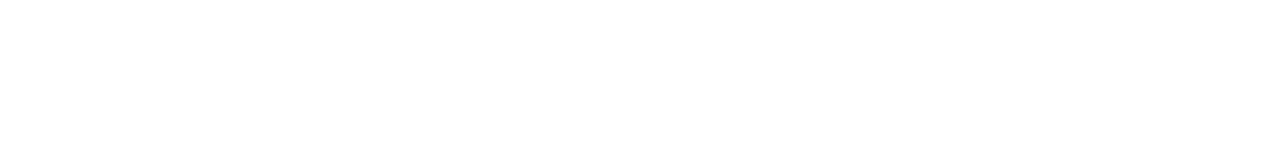
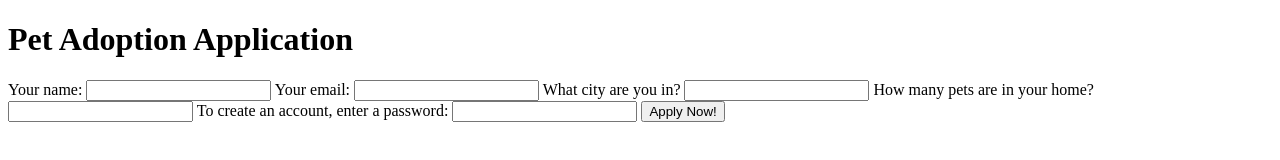
Before and after one commit to djr206/web-forms, a plain HTML site: page index.html in a window 1280 px wide. Drawn offline with Linux system fonts and the light colour scheme.

Commit message:
mods to forms L09

```diff
--- a/index.html
+++ b/index.html
@@ -9,7 +9,30 @@
         <!-- <link rel="stylesheet" href=""> -->
     </head>
     <body>
+        <h1>Pet Adoption Application</h1>
+        <form method="GET">
+            <label>Your name:
+                <input type="text" name="applicantName">
+            </label>
 
+            <label>Your email:
+                <input type="email" name="applicantEmail">
+            </label>
+            <!-- the other label syntax -->
+            <label for="city">What city are you in?</label>
+                <input id="city" type="text"
+                name="applicantCity">
+
+            <label>How many pets are in your home?
+                <input type="number" name="petCount">
+            </label>
+
+            <label>To create an account, enter a password:
+                <input type="password" name="accountPW">
+            </label>
+
+            <input type="submit" value="Apply Now!">
+        </form>
         <!-- <script src="" async defer></script> -->
     </body>
 </html>
```
